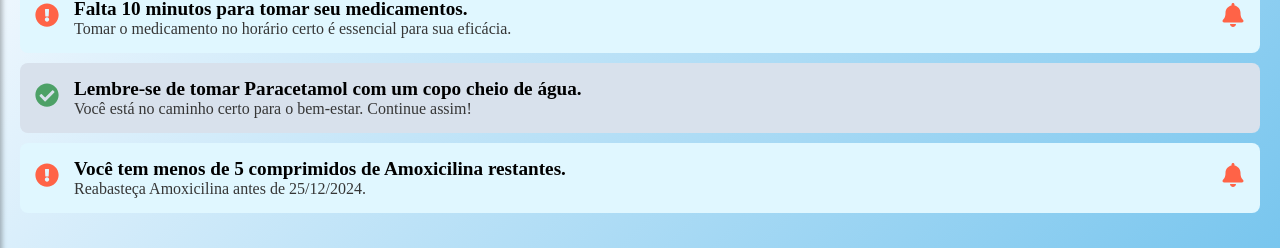
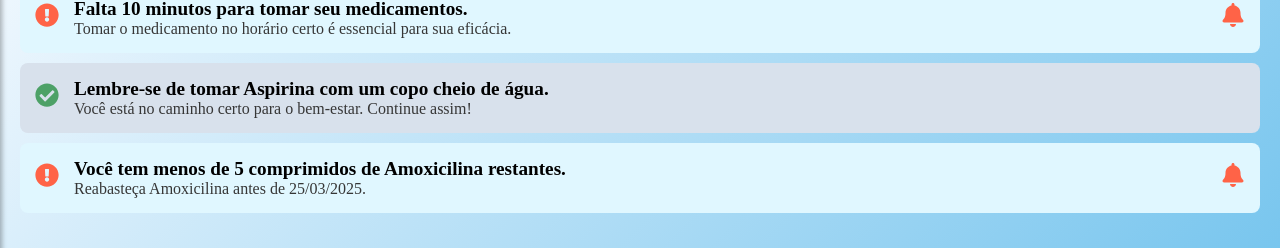
Before and after one commit to Raquel212/MediCareFrontEnd, a React (Vite) app: page /notificacao in a window 1280 px wide. Shown: the part 253-501 px from the top of the page. Built offline with nearby package versions, Linux system fonts and the light colour scheme.

Commit message:
Update index.jsx

```diff
--- a/src/pages/Notificacao/index.jsx
+++ b/src/pages/Notificacao/index.jsx
@@ -1,5 +1,5 @@
 import { useState } from 'react';
-import { FaExclamationCircle, FaCheckCircle, FaBell } from 'react-icons/fa'; // Ícones importados
+import { FaExclamationCircle, FaCheckCircle, FaBell } from 'react-icons/fa';
 import Footer from '../../components/Footer';
 import HeaderHomeUsuario from '../../components/HeaderHomeUsuario';
 import styles from './Notificacao.module.css';
@@ -7,8 +7,8 @@ import styles from './Notificacao.module.css';
 function Notificacao() {
     const [notificacoes, setNotificacoes] = useState([
         { id: 1, titulo: 'Falta 10 minutos para tomar seu medicamentos.', mensagem: 'Tomar o medicamento no horário certo é essencial para sua eficácia.', lida: false },
-        { id: 2, titulo: 'Lembre-se de tomar Paracetamol com um copo cheio de água.', mensagem: 'Você está no caminho certo para o bem-estar. Continue assim!', lida: true },
-        { id: 3, titulo: 'Você tem menos de 5 comprimidos de Amoxicilina restantes.', mensagem: 'Reabasteça Amoxicilina antes de 25/12/2024.', lida: false }
+        { id: 2, titulo: 'Lembre-se de tomar Aspirina com um copo cheio de água.', mensagem: 'Você está no caminho certo para o bem-estar. Continue assim!', lida: true },
+        { id: 3, titulo: 'Você tem menos de 5 comprimidos de Amoxicilina restantes.', mensagem: 'Reabasteça Amoxicilina antes de 25/03/2025.', lida: false }
     ]);
 
     const marcarComoLida = (id) => {
```
